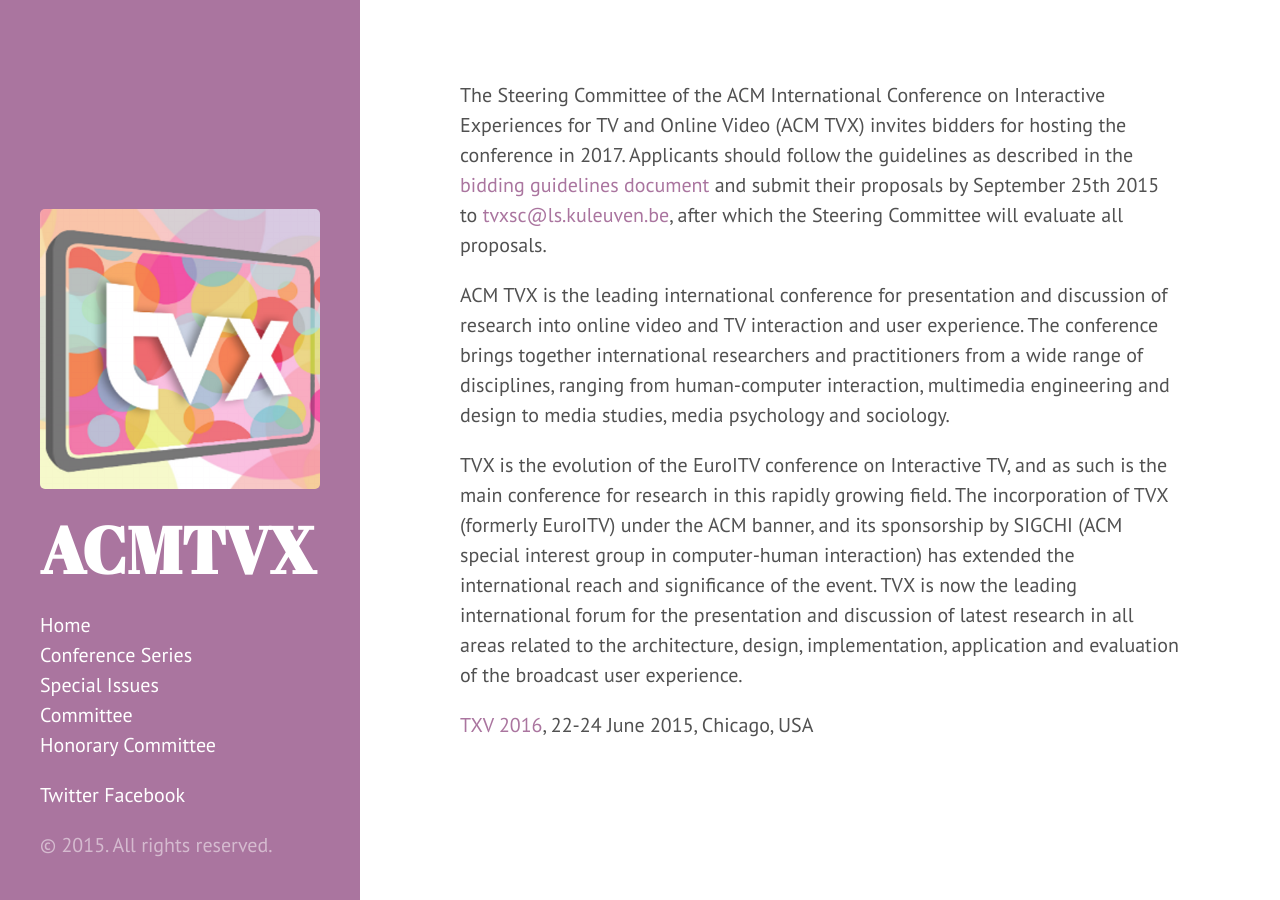
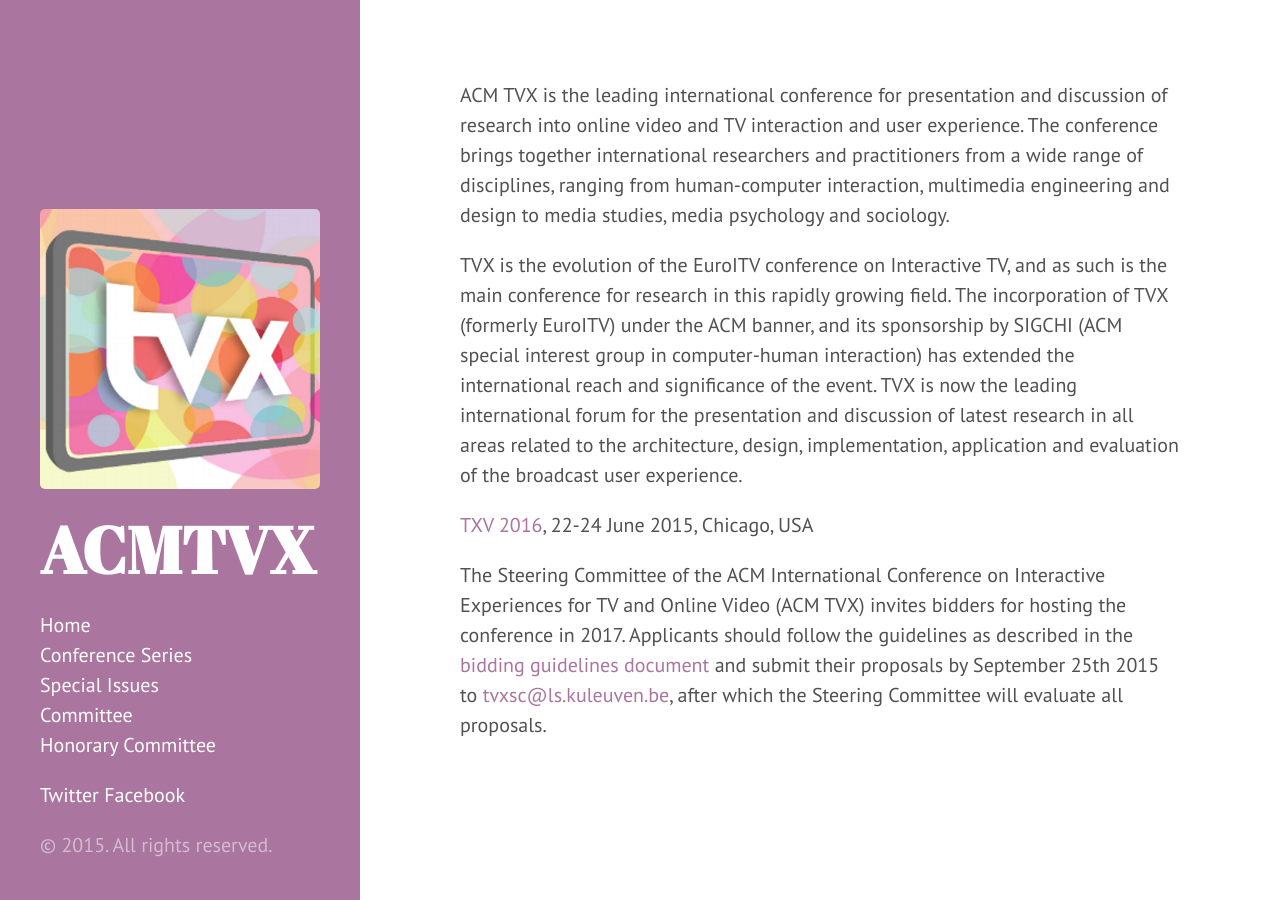
Before and after one commit to acmtvx/www, a Jekyll site: the page built from index.md, in a window 1280 px wide. Built offline with Jekyll 4.4.1, drawn with Linux system fonts in a browser that asks for light colours; Markdown is read by kramdown in place of the engine named in the settings.

```diff
--- a/index.md
+++ b/index.md
@@ -2,11 +2,11 @@
 layout: default
 title: Home
 ---
-
-The Steering Committee of the ACM International Conference on Interactive Experiences for TV and Online Video (ACM TVX) invites bidders for hosting the conference in 2017. Applicants should follow the guidelines as described in the [bidding guidelines document](https://www.dropbox.com/s/zrkhe2eufmm2kst/ACMTVX_biddingProcessGuidelines_2015.pdf?dl=0) and submit their proposals by September 25th 2015 to <mailto:tvxsc@ls.kuleuven.be>, after which the Steering Committee will evaluate all proposals.
 
 ACM TVX is the leading international conference for presentation and discussion of research into online video and TV interaction and user experience. The conference brings together international researchers and practitioners from a wide range of disciplines, ranging from human-computer interaction, multimedia engineering and design to media studies, media psychology and sociology.
 
 TVX is the evolution of the EuroITV conference on Interactive TV, and as such is the main conference for research in this rapidly growing field.  The incorporation of TVX (formerly EuroITV) under the ACM banner, and its sponsorship by SIGCHI (ACM special interest group in computer-human interaction) has extended the international reach and significance of the event. TVX is now the leading international forum for the presentation and discussion of latest research in all areas related to the architecture, design, implementation, application and evaluation of the broadcast user experience.
 
 [TXV 2016](http://tvx2016.com/), 22-24 June 2015, Chicago, USA
+
+The Steering Committee of the ACM International Conference on Interactive Experiences for TV and Online Video (ACM TVX) invites bidders for hosting the conference in 2017. Applicants should follow the guidelines as described in the [bidding guidelines document](https://www.dropbox.com/s/zrkhe2eufmm2kst/ACMTVX_biddingProcessGuidelines_2015.pdf?dl=0) and submit their proposals by September 25th 2015 to <mailto:tvxsc@ls.kuleuven.be>, after which the Steering Committee will evaluate all proposals.
```
